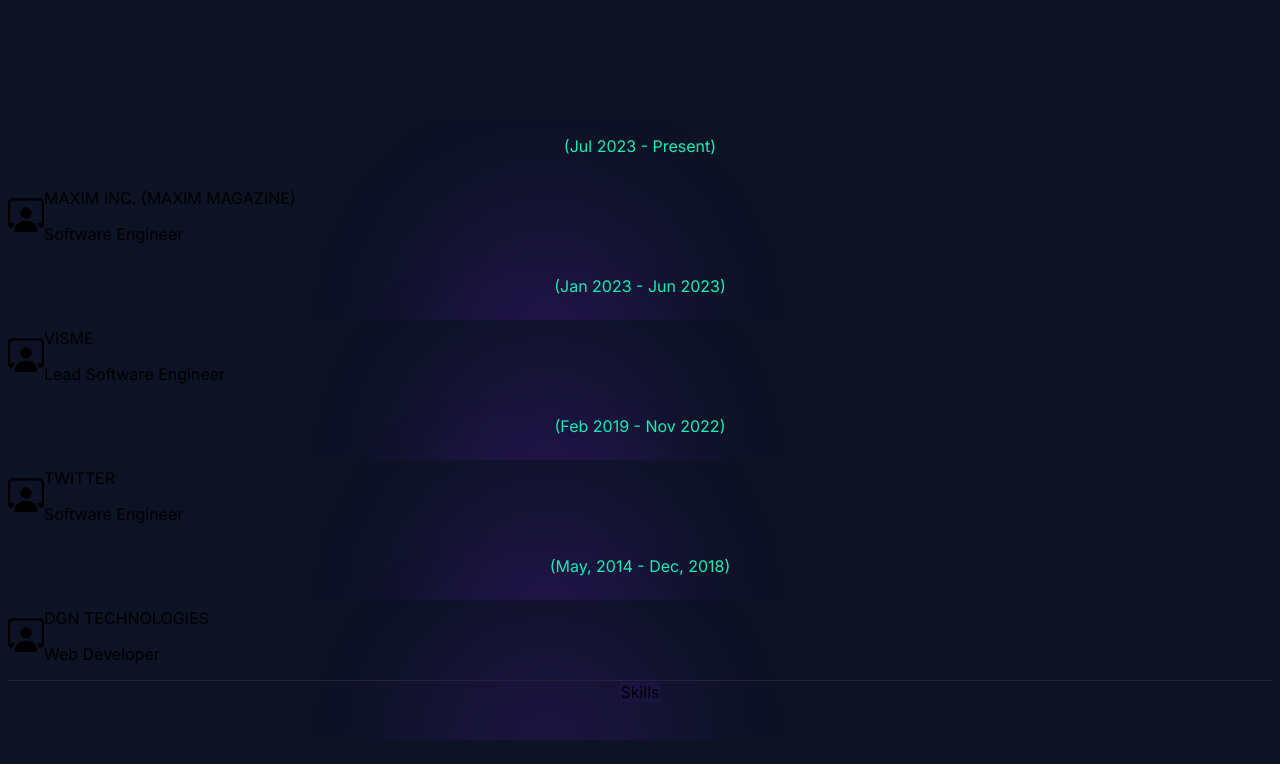
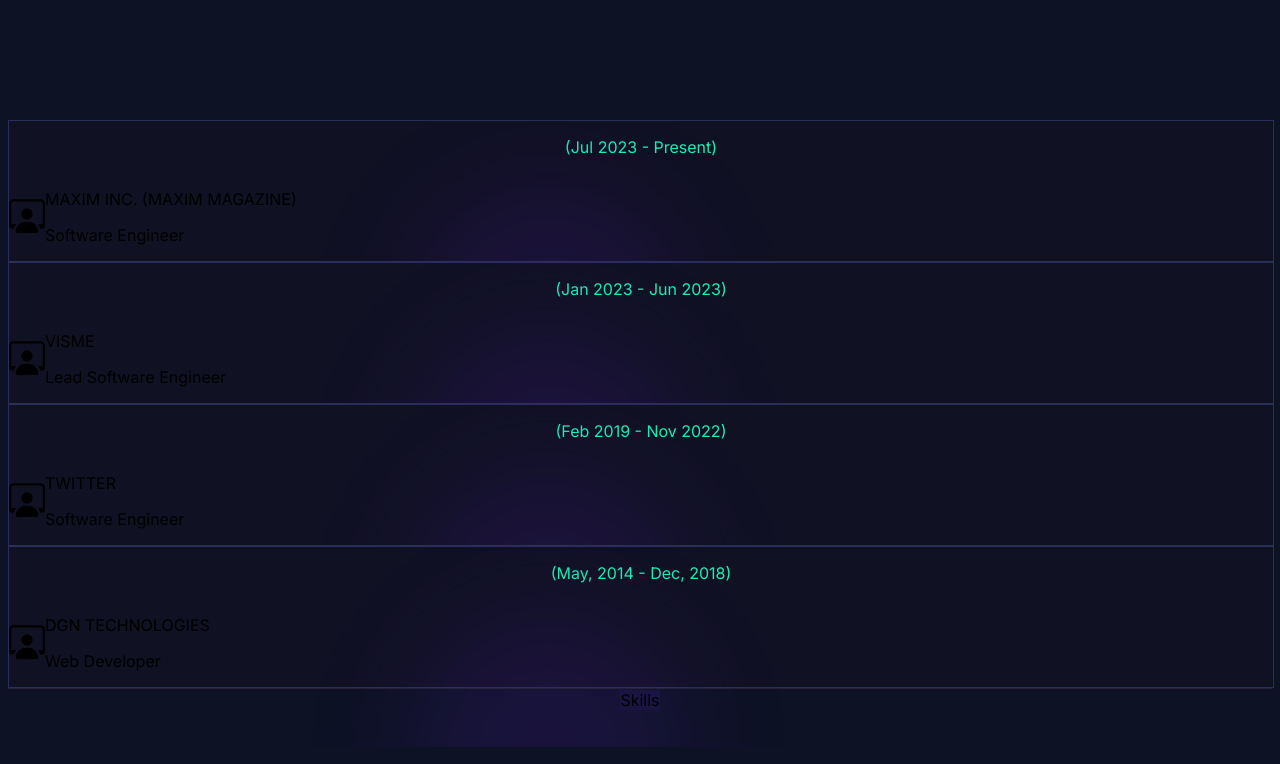
Before and after one commit to wlb-tycoon/kevin-lyu-portfolio, a Next.js app: page / in a window 1280 px wide. Shown: the part 2440-3204 px from the top of the page. Built offline with nearby package versions, Linux system fonts and the light colour scheme.

Commit message:
feat: revert GlowCard

```diff
--- a/app/components/homepage/education/index.jsx
+++ b/app/components/homepage/education/index.jsx
@@ -46,10 +46,10 @@
           <div>
             <div className="flex flex-col gap-6">
               {educations.map((education) => (
-                // <GlowCard
-                //   key={education.id}
-                //   identifier={`education-${education.id}`}
-                // >
+                <GlowCard
+                  key={education.id}
+                  identifier={`education-${education.id}`}
+                >
                   <div className="p-3 relative text-white" key={education.id}>
                     <Image
                       src="/blur-23.svg"
@@ -79,7 +79,7 @@
                       </div>
                     </div>
                   </div>
-                // </GlowCard>
+                </GlowCard>
               ))}
             </div>
           </div>
--- a/app/components/homepage/experience/index.jsx
+++ b/app/components/homepage/experience/index.jsx
@@ -5,7 +5,7 @@
 import { BsPersonWorkspace } from "react-icons/bs";
 import experience from "../../../assets/lottie/code.json";
 import AnimationLottie from "../../helper/animation-lottie";
-// import GlowCard from "../../helper/glow-card";
+import GlowCard from "../../helper/glow-card";
 
 function Experience() {
   return (
@@ -42,11 +42,11 @@
           <div>
             <div className="flex flex-col gap-6">
               {experiences.map((experience) => (
-                // <GlowCard
-                //   key={experience.id}
-                //   identifier={`experience-${experience.id}`}
-                // >
-                <div className="p-3 relative" key={experience.id}>
+                <GlowCard
+                  key={experience.id}
+                  identifier={`experience-${experience.id}`}
+                >
+                  <div className="p-3 relative">
                     <Image
                       src="/blur-23.svg"
                       alt="Hero"
@@ -67,11 +67,13 @@
                         <p className="text-base sm:text-xl mb-2 font-medium uppercase">
                           {experience.company}
                         </p>
-                      <p className="text-sm sm:text-base">{experience.title}</p>
+                        <p className="text-sm sm:text-base">
+                          {experience.title}
+                        </p>
                       </div>
                     </div>
                   </div>
-                // </GlowCard>
+                </GlowCard>
               ))}
             </div>
           </div>
```
Lines whose indentation alone changed are shown as unchanged.
